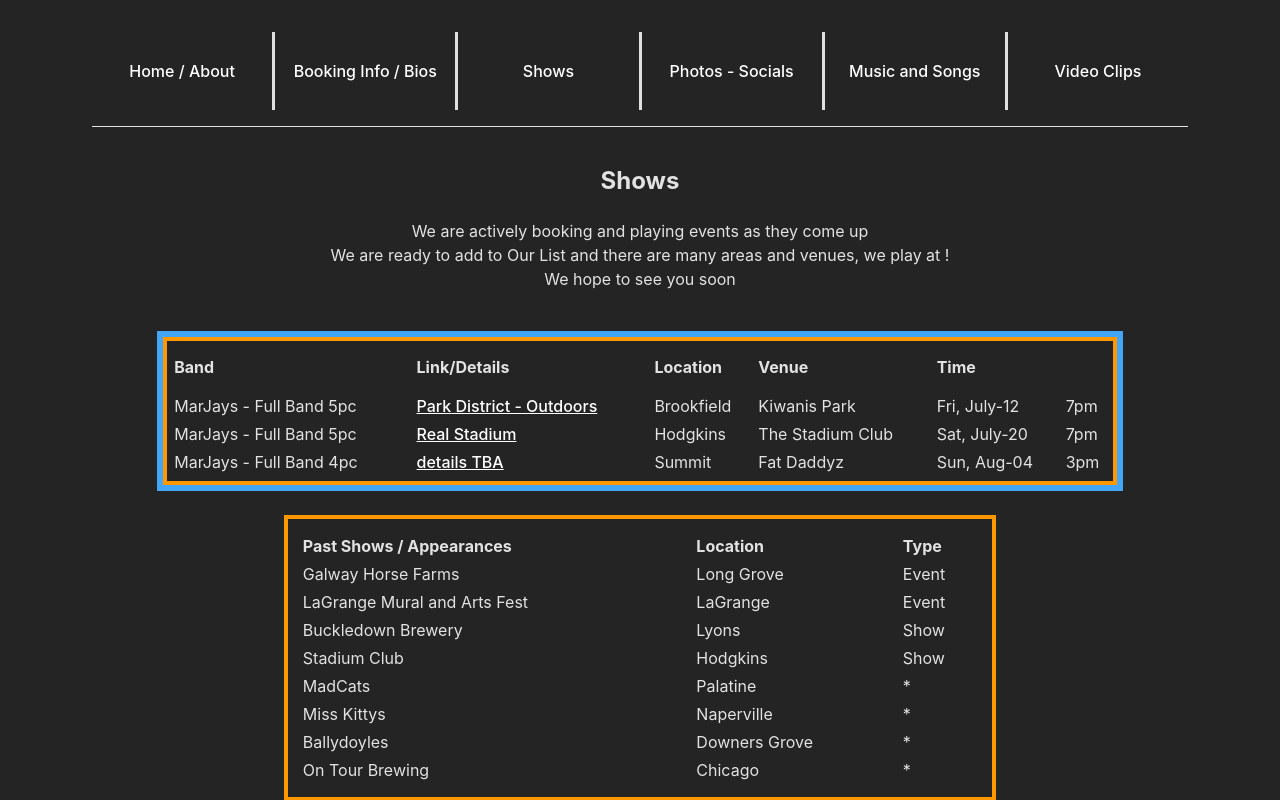
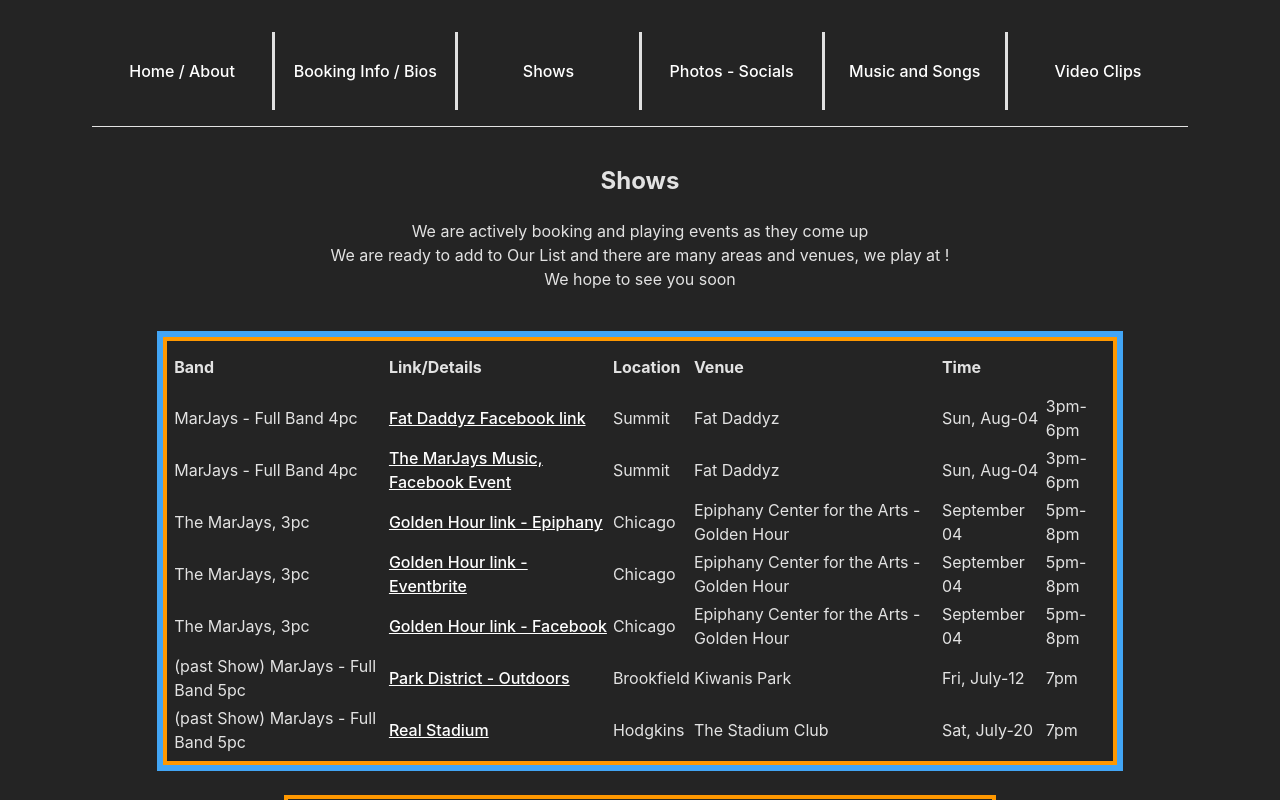
Before and after one commit to cloudappsdev/marjays-repo, a React (Vite) app: page /shows in a window 1280 px wide. Shown: the top 800 px of the page. Built offline with nearby package versions, Linux system fonts and the light colour scheme.

Commit message:
update shows 2408 2409

```diff
--- a/src/components/Shows.tsx
+++ b/src/components/Shows.tsx
@@ -23,7 +23,62 @@
 
 const showsDat: showDetails[] = [
   {
-    bformat: "MarJays - Full Band 5pc",
+    bformat: "MarJays - Full Band 4pc",
+    link: {
+      text: "Fat Daddyz Facebook link",
+      link: "https://www.facebook.com/p/Fat-Daddyz-Summit-IL-100085706312936/",
+    },
+    town: "Summit",
+    venue: "Fat Daddyz",
+    date: "Sun, Aug-04",
+    time: "3pm-6pm",
+  },
+  {
+    bformat: "MarJays - Full Band 4pc",
+    link: {
+      text: "The MarJays Music, Facebook Event",
+      link: "https://www.facebook.com/events/472513798919924",
+    },
+    town: "Summit",
+    venue: "Fat Daddyz",
+    date: "Sun, Aug-04",
+    time: "3pm-6pm",
+  },
+  {
+    bformat: "The MarJays, 3pc",
+    link: {
+      text: "Golden Hour link - Epiphany",
+      link: "https://epiphanychi.com/events/golden-hour-featuring-the-marjays-music/",
+    },
+    town: "Chicago",
+    venue: "Epiphany Center for the Arts - Golden Hour",
+    date: "September 04",
+    time: "5pm-8pm",
+  },
+  {
+    bformat: "The MarJays, 3pc",
+    link: {
+      text: "Golden Hour link - Eventbrite",
+      link: "https://www.eventbrite.com/e/golden-hour-featuring-the-marjays-music-tickets-956010762927?aff=oddtdtcreator",
+    },
+    town: "Chicago",
+    venue: "Epiphany Center for the Arts - Golden Hour",
+    date: "September 04",
+    time: "5pm-8pm",
+  },
+  {
+    bformat: "The MarJays, 3pc",
+    link: {
+      text: "Golden Hour link - Facebook",
+      link: "https://www.facebook.com/events/2274247199590208/?rdid=FZNnTxDEmgLMSoIV&share_url=https%3A%2F%2Fwww.facebook.com%2Fshare%2Fcdym8NEppTRW7QX4%2F",
+    },
+    town: "Chicago",
+    venue: "Epiphany Center for the Arts - Golden Hour",
+    date: "September 04",
+    time: "5pm-8pm",
+  },
+  {
+    bformat: "(past Show) MarJays - Full Band 5pc",
     link: {
       text: "Park District - Outdoors",
       link: "https://www.facebook.com/BrookfieldRec/",
@@ -34,7 +89,7 @@
     time: "7pm",
   },
   {
-    bformat: "MarJays - Full Band 5pc",
+    bformat: "(past Show) MarJays - Full Band 5pc",
     link: {
       text: "Real Stadium",
       link: "https://www.facebook.com/stadiumclubatthemax/",
@@ -43,17 +98,6 @@
     venue: "The Stadium Club",
     date: "Sat, July-20",
     time: "7pm",
-  },
-  {
-    bformat: "MarJays - Full Band 4pc",
-    link: {
-      text: "details TBA",
-      link: "https://www.facebook.com/p/Fat-Daddyz-Summit-IL-100085706312936/",
-    },
-    town: "Summit",
-    venue: "Fat Daddyz",
-    date: "Sun, Aug-04",
-    time: "3pm",
   },
   {
     bformat: "",
```
